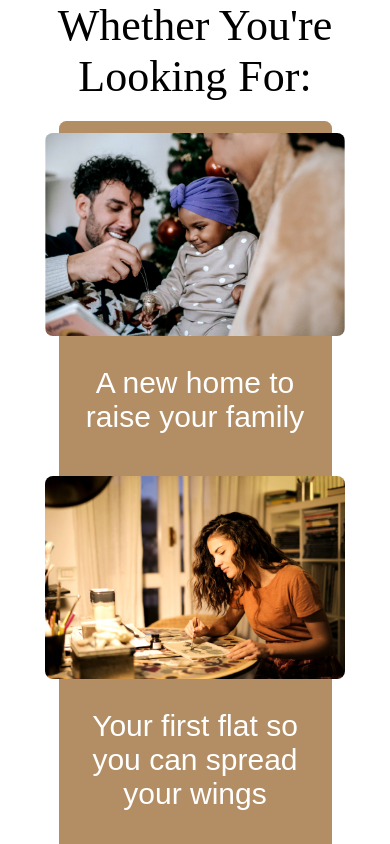
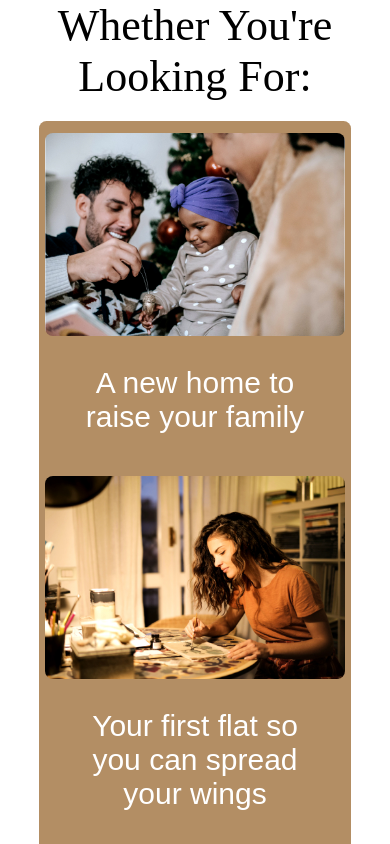
Before and after one commit to RangerVinven/IC-Moves, a SvelteKit app: page / in a window 390 px wide. Shown: the part 860-1704 px from the top of the page. Built offline with nearby package versions, Linux system fonts and the light colour scheme.

Commit message:
Added HomeBody margin for mobile

```diff
--- a/src/routes/HomeBody.svelte
+++ b/src/routes/HomeBody.svelte
@@ -86,6 +86,12 @@
     }
 
     @media only screen and (max-width: 600px) {
+
+        #HomeBody {
+            padding-left: 5%;
+            padding-right: 5%;
+        }
+
         .Looking-For-Option {
             flex-direction: column;
             margin-top: 5%;
```
